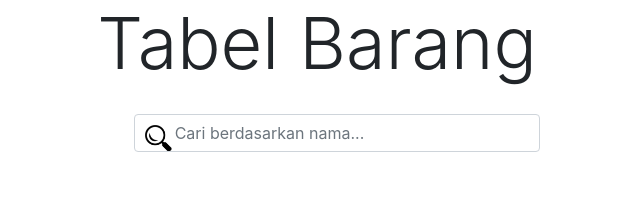
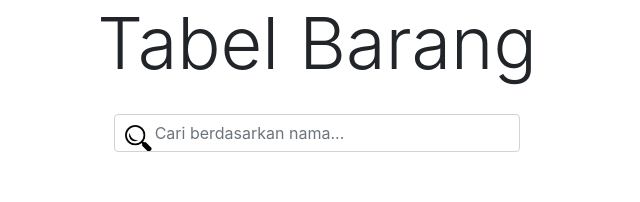
Before and after one commit to leonardcl/inventaris-gereja, a PHP site: page /tabel_barang.php in a window 1280 px wide. Shown: the part 56-258 px from the top of the page, without its empty margins (323-963 px from the left). Run offline with PHP 8.4, Linux system fonts and the light colour scheme; the visitor is signed in with stand-in values (Sample User, id 1); data that the repository does not hold is empty; some libraries are stand-ins or nearby versions.

Commit message:
delete ml & mr search

```diff
--- a/tabel_barang.php
+++ b/tabel_barang.php
@@ -35,8 +35,6 @@ $result = mysqli_query($conn, "SELECT * FROM barang ORDER BY id DESC");
   background-repeat: no-repeat;
   padding: 12px 20px 12px 40px;
   margin-bottom: 50px;
-  margin-left: 20px;
-  margin-right: 20px;
   margin-top: 20px;
 }
 #myTable {
```
